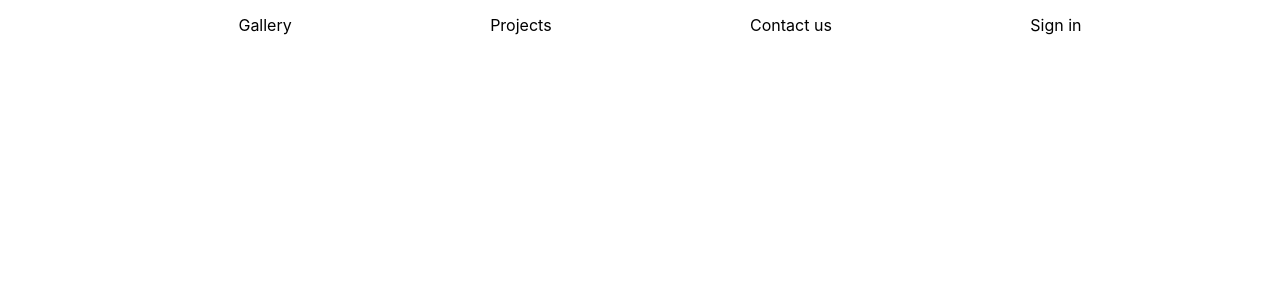
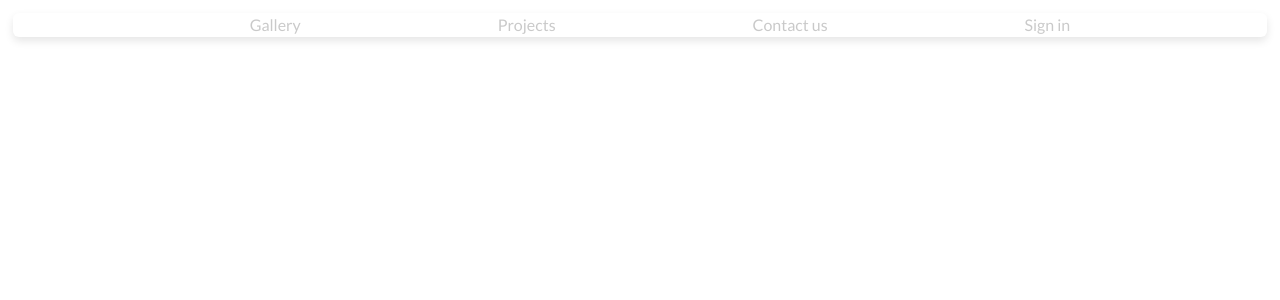
Before and after one commit to lmencos/3d-SS-project, a React (Create React App) app: page / in a window 1280 px wide. Shown: the top 300 px of the page. Built offline with nearby package versions, Linux system fonts and the light colour scheme.

Commit message:
styling NavBar

```diff
--- a/src/components/styles/NavBar.css
+++ b/src/components/styles/NavBar.css
@@ -1,12 +1,20 @@
+@import url('https://fonts.googleapis.com/css?family=Lato:300,400,700');
+@import url('https://fonts.googleapis.com/css?family=Anton');
 
 .navBar-ul {
   display: flex;
   justify-content: space-evenly;
   list-style: none;
   text-decoration: none;
-  margin-top: 1%;
+  font-family: Lato;
+  height: 10%;
+  margin: 1%;
+  background: #FFFFFF;
+  box-shadow: 0 4px 8px 0 rgba(0, 0, 0, 0.10);
+  border-radius: 6px 6px 6px 6px;
+  overflow: hidden;
 }
 
 .navRef {
-  color: black;
+  color: rgba(0, 0, 0, 0.21);
 }
```
